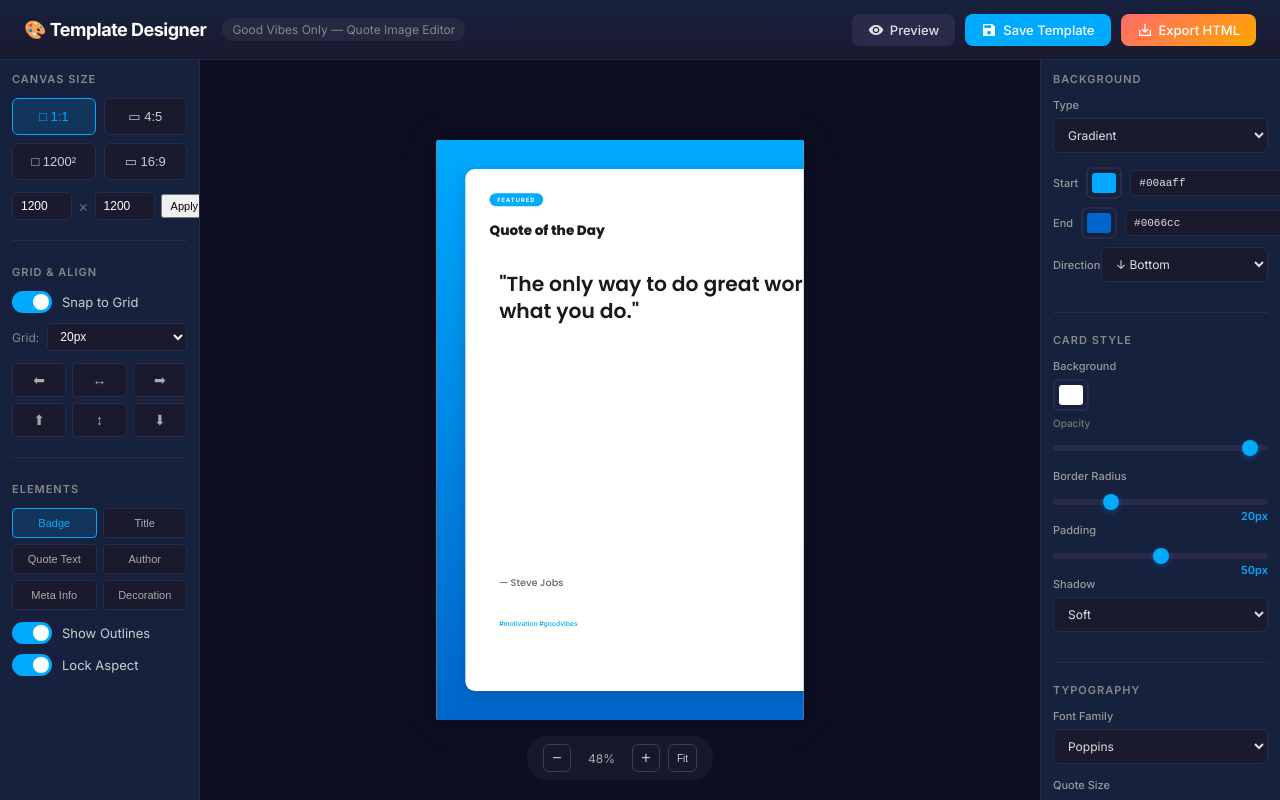
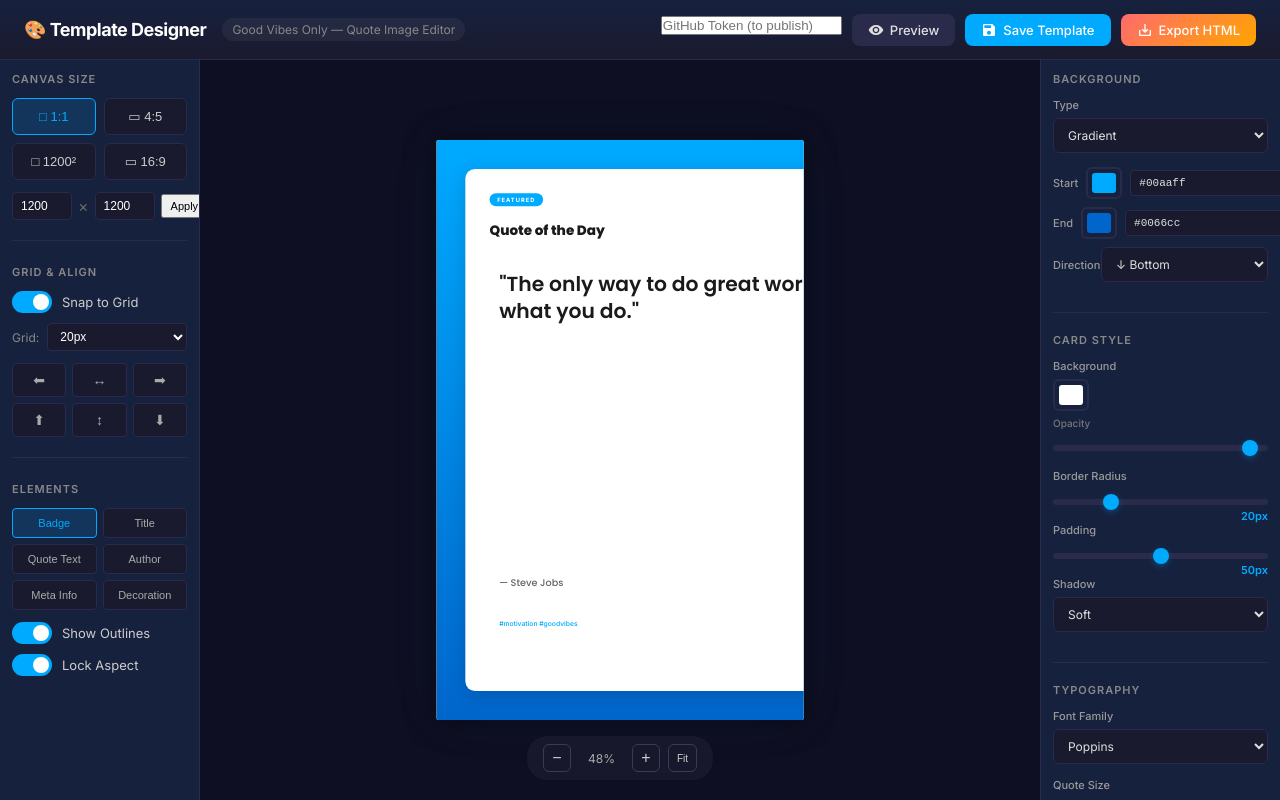
Before and after one commit to goodvibesbrand/goodvibesbrand.github.io, a plain HTML site: page qotdedit.html in a window 1280 px wide. Drawn offline with Linux system fonts and the light colour scheme.

Commit message:
Add GitHub token input for publishing

```diff
--- a/qotdedit.html
+++ b/qotdedit.html
@@ -19,6 +19,9 @@
             <span class="editor-subtitle">Good Vibes Only — Quote Image Editor</span>
         </div>
         <div class="header-right">
+            <div class="token-input-wrapper" title="Enter GitHub PAT to publish template for ALL visitors">
+                <input type="password" id="github-token" placeholder="GitHub Token (to publish)" class="token-input">
+            </div>
             <button id="btn-preview" class="btn btn-secondary">
                 <svg viewBox="0 0 24 24" width="16" height="16"><path fill="currentColor" d="M12 4.5C7 4.5 2.73 7.61 1 12c1.73 4.39 6 7.5 11 7.5s9.27-3.11 11-7.5c-1.73-4.39-6-7.5-11-7.5zM12 17c-2.76 0-5-2.24-5-5s2.24-5 5-5 5 2.24 5 5-2.24 5-5 5zm0-8c-1.66 0-3 1.34-3 3s1.34 3 3 3 3-1.34 3-3-1.34-3-3-3z"/></svg>
                 Preview
```
